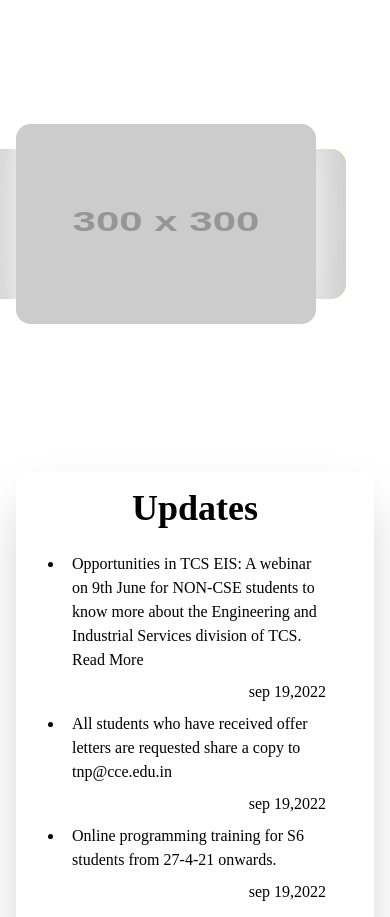
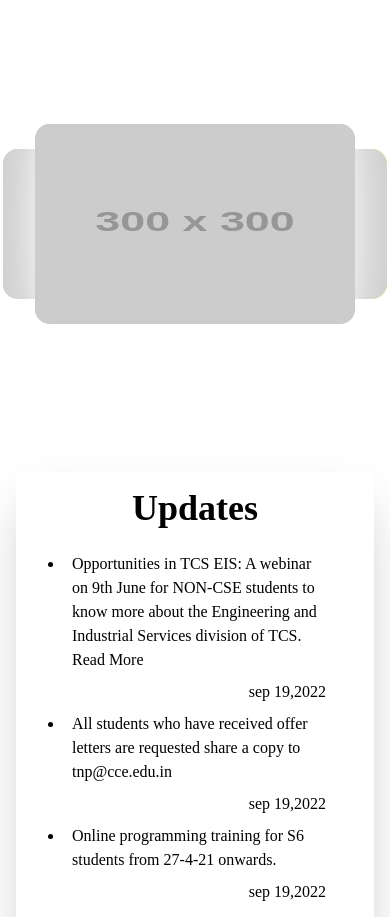
Before and after one commit to AjayVishnuE/Sports-cce, a plain HTML site: page index.html in a window 390 px wide. Shown: the part 1280-2197 px from the top of the page. Drawn offline with nearby package versions, Linux system fonts and the light colour scheme; placeholder pictures from the web are drawn by us.

Commit message:
Update index.html

```diff
--- a/index.html
+++ b/index.html
@@ -26,7 +26,7 @@
         <p class="text-center text-2xl md:px-16 ">Christ College Of Engineering provides a wide range of opportunities to its students in the form of Sports and other activities. Making sure that the students are not only mentally but physically fit had been a major priority set since the beginning.</p>
     </div>
     <div class="overall lg:flex py-4 lg:px-[150px] mb-12 md:justify-center md:items-center mx-4  ">
-        <div class="carousel justify-center items-center w-[300px] md:w-[700px] lg:py-[100px]">
+        <div class="carousel justify-center items-center w-full md:w-[700px] lg:py-[100px]">
         </div>
         <div class=" ml-auto mr-auto pl-auto pr-auto mt-12 updates rounded-lg shadow-2xl md:text-lg hover:shadow-inner max-h-[530px] max-w-[456px] lg:ml-[100px] lg:min-w-[340px]">
             <h1 class="text-center font-semibold pl-auto pr-auto md:ml-2 py-4 text-4xl ">Updates</h2>
```
